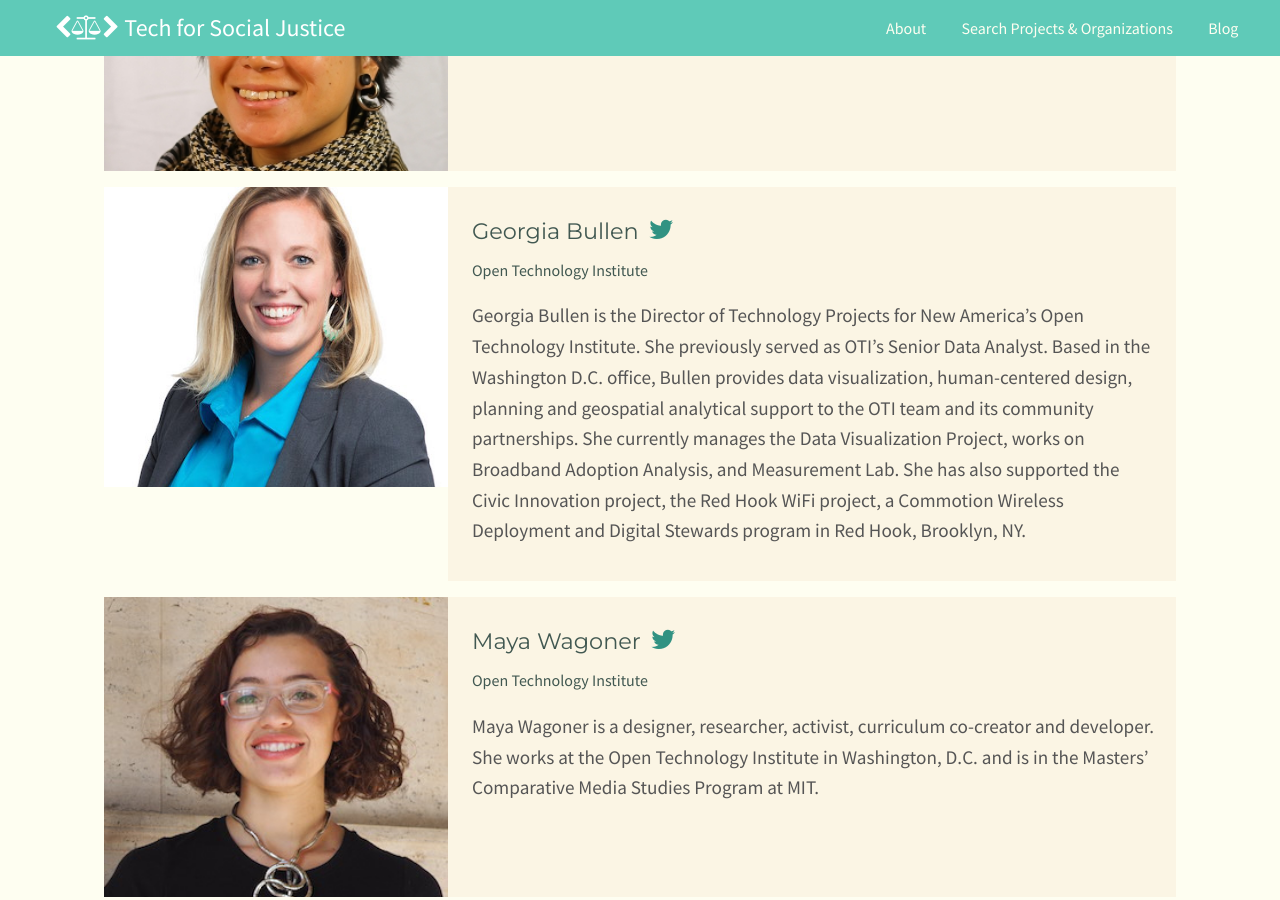
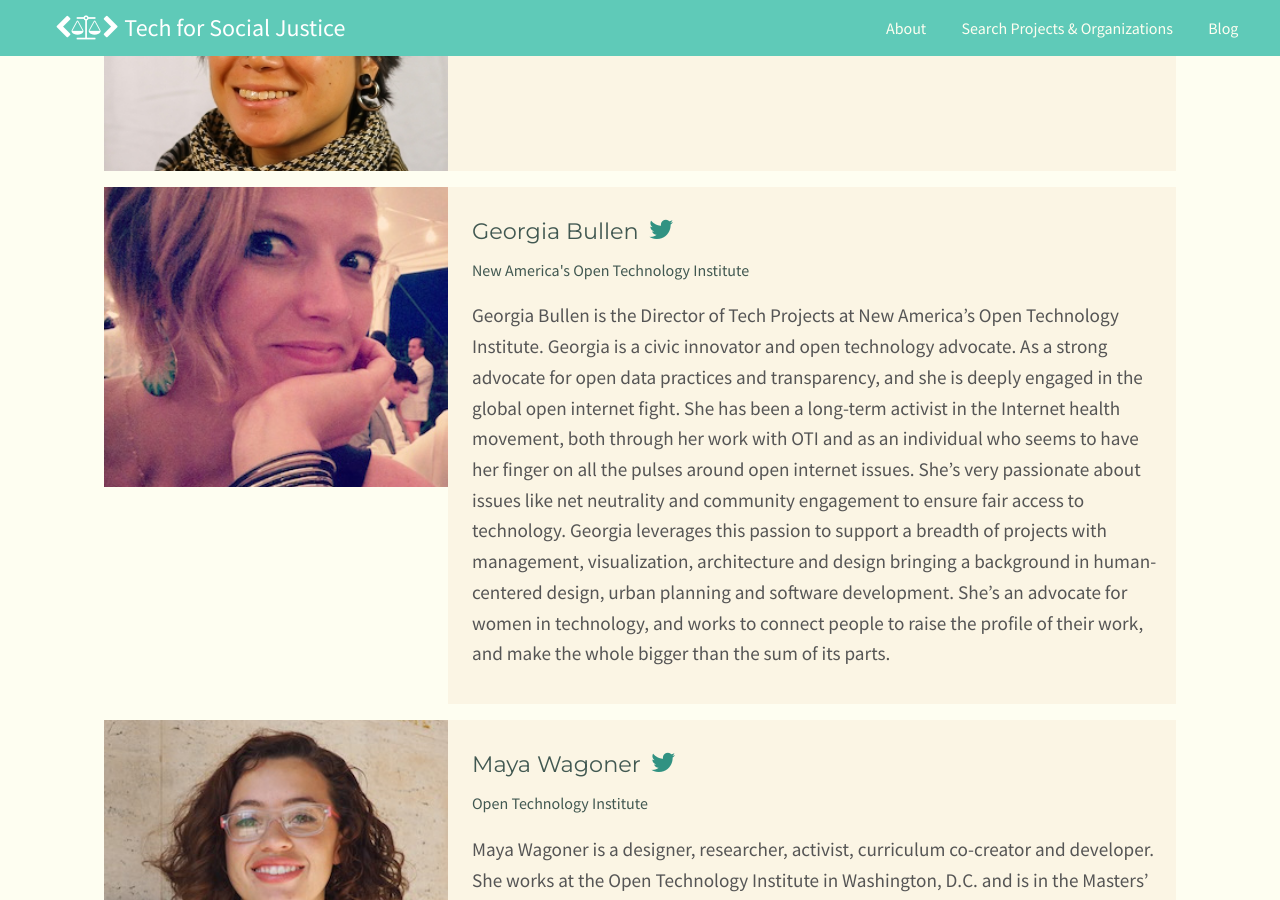
Before and after one commit to opentechinstitute/tech-for-social-justice, a Jekyll site: the page built from about.markdown, in a window 1280 px wide and 900 px high, scrolled down 2970 px. Built offline with Jekyll 4.4.1, drawn with Linux system fonts in a browser that asks for light colours; nearby versions of some CDN libraries.

Commit message:
Updated Georgia Bullen

```diff
--- a/_people/georgia-bullen.markdown
+++ b/_people/georgia-bullen.markdown
@@ -2,11 +2,11 @@
 title: Georgia Bullen
 date: 2017-02-10 15:18:00 Z
 position: 11
-photo: "/uploads/georgia-bullen_person_image.original.jpg"
+photo: "/uploads/Georgia_profile_photo.jpg"
 twitter: georgiamoon
 role: core
-organization: Open Technology Institute
+organization: New America's Open Technology Institute
 layout: person
 ---
 
-Georgia Bullen is the Director of Technology Projects  for New America's Open Technology Institute. She previously served as OTI's Senior Data Analyst. Based in the Washington D.C. office, Bullen provides data visualization, human-centered design, planning and geospatial analytical support to the OTI team and its community partnerships. She currently manages the Data Visualization Project, works on Broadband Adoption Analysis, and Measurement Lab. She has also supported the Civic Innovation project, the Red Hook WiFi project, a Commotion Wireless Deployment and Digital Stewards program in Red Hook, Brooklyn, NY.
+Georgia Bullen is the Director of Tech Projects at New America’s Open Technology Institute. Georgia is a civic innovator and open technology advocate. As a strong advocate for open data practices and transparency, and she is deeply engaged in the global open internet fight. She has been a long-term activist in the Internet health movement, both through her work with OTI and as an individual who seems to have her finger on all the pulses around open internet issues. She's very passionate about issues like net neutrality and community engagement to ensure fair access to technology. Georgia leverages this passion to support a breadth of projects with management, visualization, architecture and design bringing a background in human-centered design, urban planning and software development. She's an advocate for women in technology, and works to connect people to raise the profile of their work, and make the whole bigger than the sum of its parts.
```
